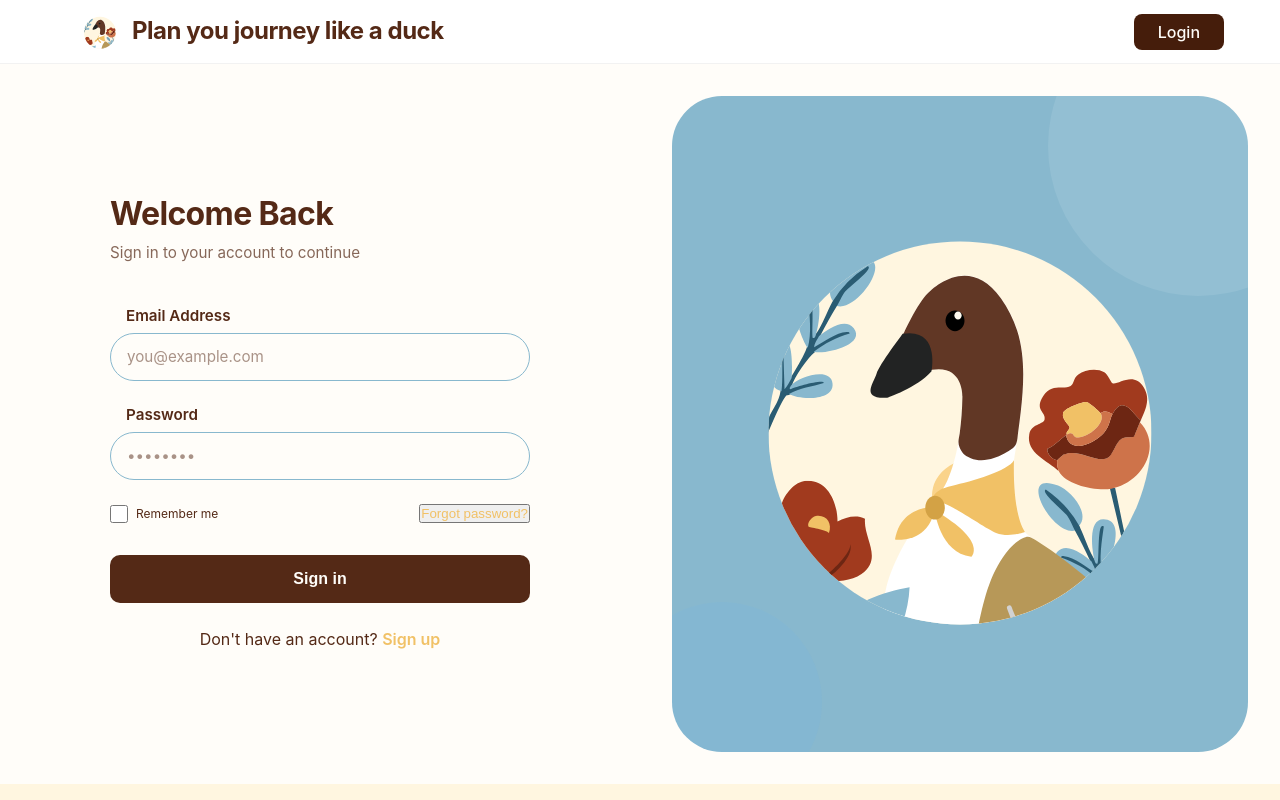
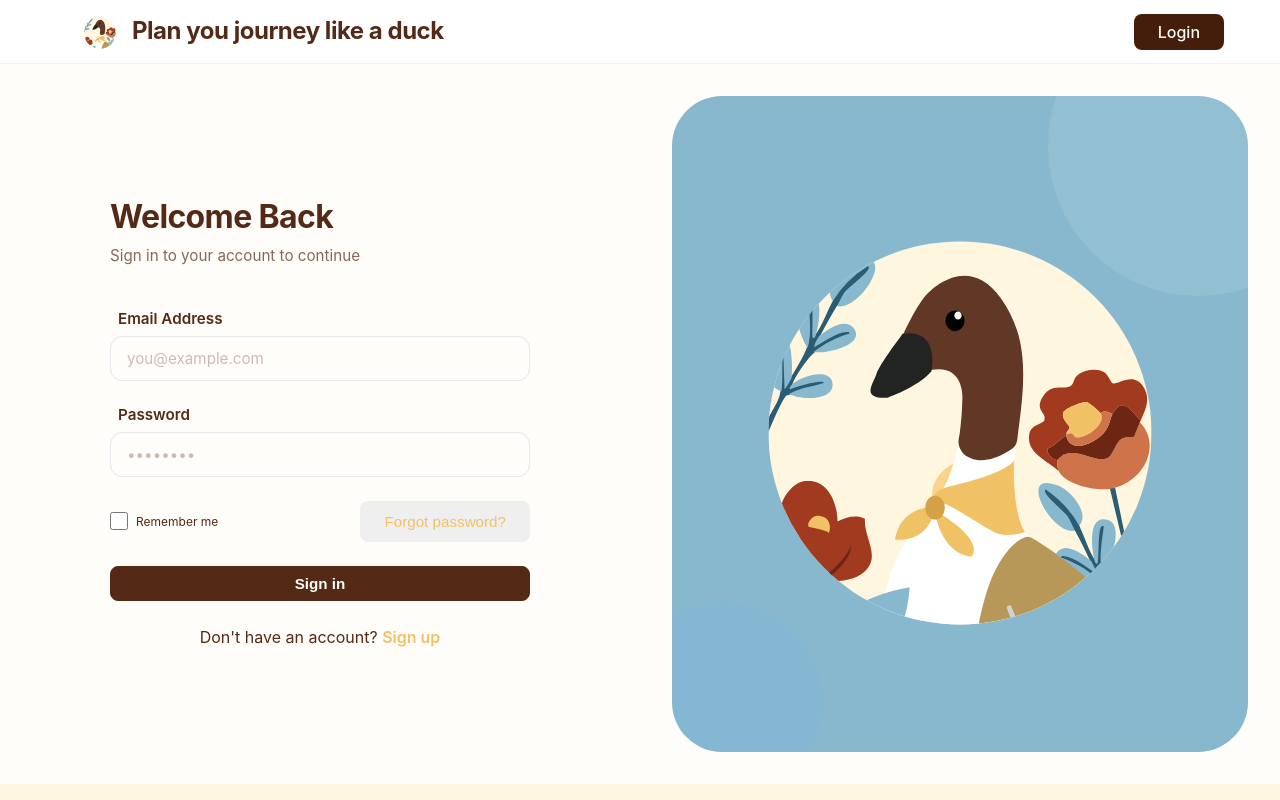
Before and after one commit to Elyn03/pintail, a React (Vite) app: page /login in a window 1280 px wide. Built offline with nearby package versions, Linux system fonts and the light colour scheme; no server answers.

Commit message:
:bento: ADD FormField component

```diff
--- a/src/features/auth/index.ts
+++ b/src/features/auth/index.ts
@@ -1,4 +1,3 @@
-export { default as FormField } from "./ui/FormField";
 export { default as AuthLayout } from "./ui/AuthLayout";
 export { default as LoginForm } from "./ui/LoginForm";
 export { default as RegisterForm } from "./ui/RegisterForm";
--- a/src/features/auth/ui/LoginForm.tsx
+++ b/src/features/auth/ui/LoginForm.tsx
@@ -1,6 +1,6 @@
 import { useLogin } from "@/features/auth/model/useLogin";
 import { loginSchema } from "@/entities/user/model/login-schema";
-import FormField from "./FormField";
+import FormField from "../../../shared/components/ui/FormField.tsx";
 import AuthLayout from "./AuthLayout";
 
 export default function LoginForm() {
--- a/src/features/auth/ui/RegisterForm.tsx
+++ b/src/features/auth/ui/RegisterForm.tsx
@@ -1,6 +1,6 @@
 import { useRegister } from "@/features/auth/model/useRegister";
 import { registrationData } from "@/entities/user/model/registration-schema";
-import FormField from "./FormField";
+import FormField from "../../../shared/components/ui/FormField.tsx";
 import AuthLayout from "./AuthLayout";
 
 export default function RegisterForm() {
--- a/src/index.css
+++ b/src/index.css
@@ -300,3 +300,13 @@ h3 {
 .checkout-button:hover {
   background-color: var(--primary-hover);
 }
+
+button {
+  padding: 0.75rem 1.5rem;
+  border-radius: 8px;
+  font-weight: 600;
+  font-size: 0.95rem;
+  cursor: pointer;
+  transition: all 0.2s ease;
+  border: none;
+}
--- a/src/pages/Home/styles/HomePage.css
+++ b/src/pages/Home/styles/HomePage.css
@@ -21,7 +21,6 @@
     display: flex;
     flex-direction: column;
     gap: 1.5rem;
-    padding: 0 1rem;
     position: sticky;
     top: 80px;
     z-index: 10;
--- /dev/null
+++ b/src/shared/components/styles/FormField.css
@@ -0,0 +1,36 @@
+.form-group {
+  width: 100%;
+  display: flex;
+  flex-direction: column;
+  gap: 0.5rem;
+}
+
+.form-group label {
+  font-size: 0.95rem;
+  font-weight: 600;
+  color: var(--primary-color);
+  display: block;
+  padding-left: 8px;
+}
+
+.form-group input {
+  padding: 0.75rem 1rem;
+  width: 100%;
+  font-size: 0.95rem;
+  color: var(--primary-color);
+  background-color: var(--white);
+  font-family: inherit;
+  border: 1px solid #e5e7eb;
+  border-radius: 12px;
+  transition: all 0.2s ease;
+}
+
+.form-group input::placeholder {
+  color: var(--primary-color);
+  opacity: 0.3;
+}
+
+.form-group input:focus {
+  outline: none;
+  border-color: var(--accent-gold-color);
+}
--- a/src/features/auth/ui/FormField.tsx
+++ b/src/shared/components/ui/FormField.tsx
@@ -1,8 +1,10 @@
+import "../styles/FormField.css"
+
 interface FormFieldProps {
   id: string;
   name: string;
   label: string;
-  type?: "text" | "email" | "password";
+  type?: "text" | "email" | "password" | "number" | "date";
   placeholder?: string;
   required?: boolean;
   error?: string;
--- a/src/widgets/auth/styles/LoginWidget.css
+++ b/src/widgets/auth/styles/LoginWidget.css
@@ -43,43 +43,6 @@
   gap: 1.5rem;
 }
 
-.form-group {
-  display: flex;
-  flex-direction: column;
-  gap: 0.5rem;
-}
-
-.form-group label {
-  font-size: 0.95rem;
-  font-weight: 600;
-  color: var(--primary-color);
-  display: block;
-  padding-left: 16px;
-}
-
-.form-group input {
-  padding: 0.85rem 1rem;
-  border: 1.5px solid var(--secondary-color);
-  border-radius: 50px;
-  font-size: 0.95rem;
-  color: var(--primary-color);
-  background-color: var(--white);
-  transition: all 0.3s ease;
-  font-family: inherit;
-}
-
-.form-group input::placeholder {
-  color: var(--primary-color);
-  opacity: 0.5;
-}
-
-.form-group input:focus {
-  outline: none;
-  border-color: var(--accent-gold-color);
-  box-shadow: 0 0 0 3px rgba(241, 193, 102, 0.15);
-  background-color: var(--grey);
-}
-
 /* Form Options */
 .form-options {
   display: flex;
@@ -117,27 +80,22 @@
 
 /* Login Button */
 .login-button {
-  padding: 0.95rem 1.5rem;
+  padding: 0.5rem 1rem;
+  color: var(--white);
   background-color: var(--primary-color);
-  color: var(--white);
-  border: none;
-  border-radius: 10px;
-  font-size: 1rem;
-  font-weight: 600;
+  border: 1px solid var(--primary-color);
+  border-radius: 8px;
   cursor: pointer;
   transition: all 0.3s ease;
-  margin-top: 0.5rem;
 }
 
 .login-button:hover:not(:disabled) {
-  background-color: var(--primary-hover);
-  transform: translateY(-2px);
-  box-shadow: 0 8px 20px rgba(84, 41, 22, 0.25);
+  color: var(--primary-color);
+  background-color: var(--white);
 }
 
 .login-button:active:not(:disabled) {
   background-color: var(--primary-active);
-  transform: translateY(0);
 }
 
 .login-button:disabled {
```
